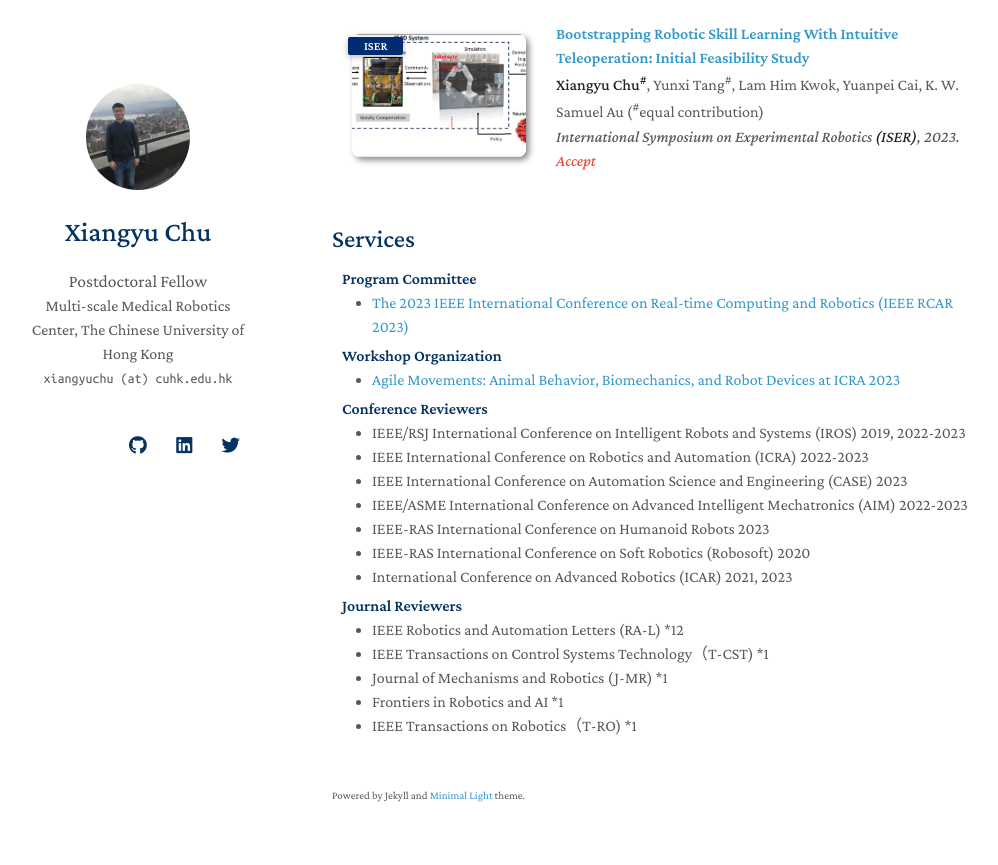
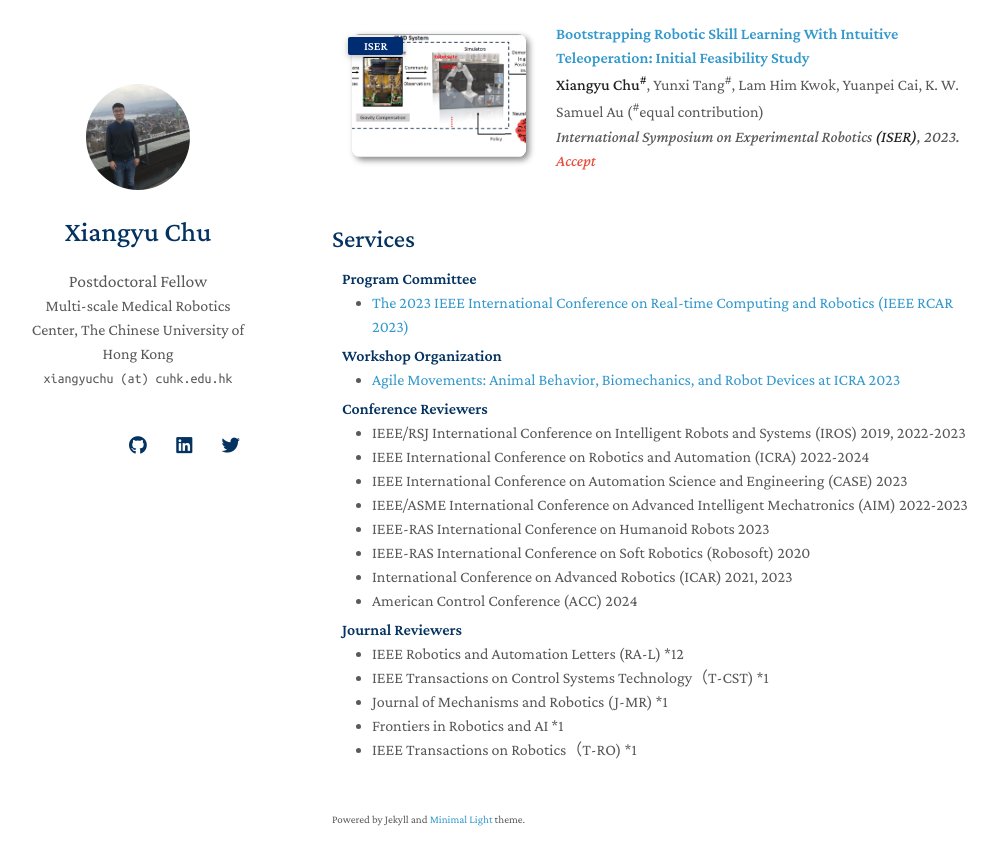
Before and after one commit to xiangyuchu03/xiangyuchu03.github.io, a Jekyll site: the page built from index.md, in a window 1280 px wide and 900 px high, scrolled down 1058 px. Shown: the top 865 px of the window, without its empty margins (138-1136 px from the left). Built offline with Jekyll 4.4.1, drawn with Linux system fonts in a browser that asks for light colours; nearby versions of some CDN libraries; a style sheet for code colours, icons or effects is not loaded; our own code applies the rules of GitHub Pages for plain Markdown files.

Commit message:
Update services.md

```diff
--- a/_includes/services.md
+++ b/_includes/services.md
@@ -16,12 +16,13 @@
 
 <ul style="margin:0 0 5px;">
   <li><a href=""><autocolor> IEEE/RSJ International Conference on Intelligent Robots and Systems (IROS) 2019, 2022-2023</autocolor></a></li>
-  <li><a href=""><autocolor> IEEE International Conference on Robotics and Automation (ICRA) 2022-2023</autocolor></a></li>
+  <li><a href=""><autocolor> IEEE International Conference on Robotics and Automation (ICRA) 2022-2024</autocolor></a></li>
   <li><a href=""><autocolor> IEEE International Conference on Automation Science and Engineering (CASE) 2023</autocolor></a></li>
   <li><a href=""><autocolor> IEEE/ASME International Conference on Advanced Intelligent Mechatronics (AIM) 2022-2023</autocolor></a></li>
   <li><a href=""><autocolor> IEEE-RAS International Conference on Humanoid Robots 2023</autocolor></a></li>
   <li><a href=""><autocolor> IEEE-RAS International Conference on Soft Robotics (Robosoft) 2020</autocolor></a></li>
   <li><a href=""><autocolor> International Conference on Advanced Robotics (ICAR) 2021, 2023</autocolor></a></li>
+  <li><a href=""><autocolor> American Control Conference (ACC) 2024</autocolor></a></li>
 </ul>
 
 <h4 style="margin:0 10px 0;">Journal Reviewers</h4>
```
